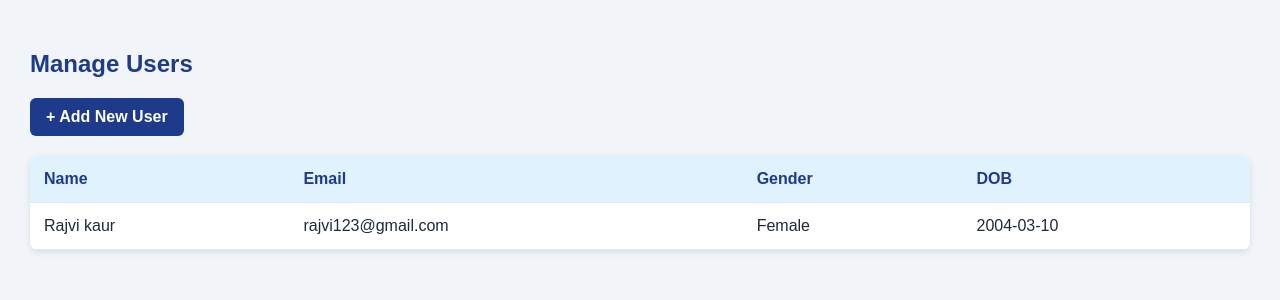
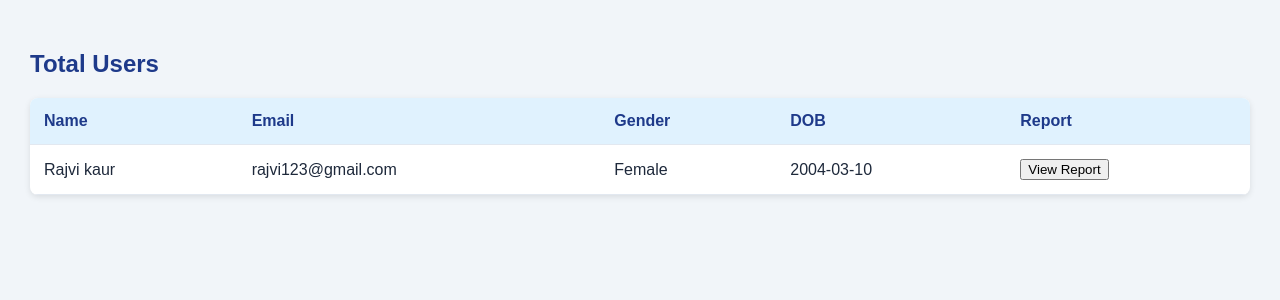
Before and after one commit to Rajvikaur5703/DailyExpensesTracker, a PHP site: page /admin/manage_users.php in a window 1280 px wide. Shown: the part 85-385 px from the top of the page. Run offline with PHP 8.4, Linux system fonts and the light colour scheme; data comes from the database, SQL or seed files in the repository.

Commit message:
Update manage_users.php

```diff
--- a/admin/manage_users.php
+++ b/admin/manage_users.php
@@ -2,7 +2,7 @@
 session_start();
 include '../config/config.php';
 
-$sql="select * from users";
+$sql="select * from users where role='user'";
 $result=mysqli_query($conn,$sql);
 
 ?>
@@ -25,8 +25,7 @@ $result=mysqli_query($conn,$sql);
     </header>
 
     <div class="container">
-        <h2>Manage Users</h2>
-        <a href="#" class="add-user">+ Add New User</a>
+        <h2>Total Users</h2>
 
         <table>
             <thead>
@@ -35,6 +34,7 @@ $result=mysqli_query($conn,$sql);
                     <th>Email</th>
                     <th>Gender</th>
                     <th>DOB</th>
+                    <th>Report</th>
                 </tr>
             </thead>
             <tbody>
@@ -48,6 +48,9 @@ $result=mysqli_query($conn,$sql);
                         echo"<td>".$row['email']."</td>";
                         echo"<td>".$row['Gender']."</td>";
                         echo"<td>".$row['DOB']."</td>";
+                        echo "<td><form method='POST' action='generate_report.php'>
+                                    <button type='submit' class='btnreport' name='generate_report'>View Report</button>
+                                  </form></td>";
                         echo"</tr>";
                     }
                 }
@@ -61,70 +64,3 @@ $result=mysqli_query($conn,$sql);
     </div>
 </body>
 </html>
-<!-- <!DOCTYPE html>
-<html lang="en">
-<head>
-    <meta charset="UTF-8">
-    <meta name="viewport" content="width=device-width, initial-scale=1.0">
-    <title>Manage Users - Admin</title>
-    <link rel="stylesheet" href="../style/manage_users.css">
-</head>
-<body>
-    <header>
-        <h1>Admin Panel</h1>
-        <nav>
-            <a href="admin_dashboard.php" style="color:white; margin-right:15px;">Dashboard</a>
-            <a href="manage_users.php" style="color:white;">Manage Users</a>
-        </nav>
-    </header>
-
-    <div class="container">
-        <h2>Manage Users</h2>
-        <a href="#" class="add-user">+ Add New User</a>
-
-        <table>
-            <thead>
-                <tr>
-                    <th>User Id</th>
-                    <th>Name</th>
-                    <th>Email</th>
-                    <th>Role</th>
-                    <th>Actions</th>
-                </tr>
-            </thead>
-            <tbody>
-                <tr>
-                    <td>1</td>
-                    <td>Rajvi Kaur</td>
-                    <td>rajvi@gmail.com</td>
-                    <td>User</td>
-                    <td class="actions">
-                        <button class="edit-btn">Edit</button>
-                        <button class="delete-btn">Delete</button>
-                    </td>
-                </tr>
-                <tr>
-                    <td>2</td>
-                    <td>Syed Sadiya</td>
-                    <td>sadiya@gmail.com</td>
-                    <td>Admin</td>
-                    <td class="actions">
-                        <button class="edit-btn">Edit</button>
-                        <button class="delete-btn">Delete</button>
-                    </td>
-                </tr>
-                <tr>
-                    <td>3</td>
-                    <td>Amit Sharma</td>
-                    <td>amit@gmail.com</td>
-                    <td>User</td>
-                    <td class="actions">
-                        <button class="edit-btn">Edit</button>
-                        <button class="delete-btn">Delete</button>
-                    </td>
-                </tr>
-            </tbody>
-        </table>
-    </div>
-</body>
-</html> -->
```
